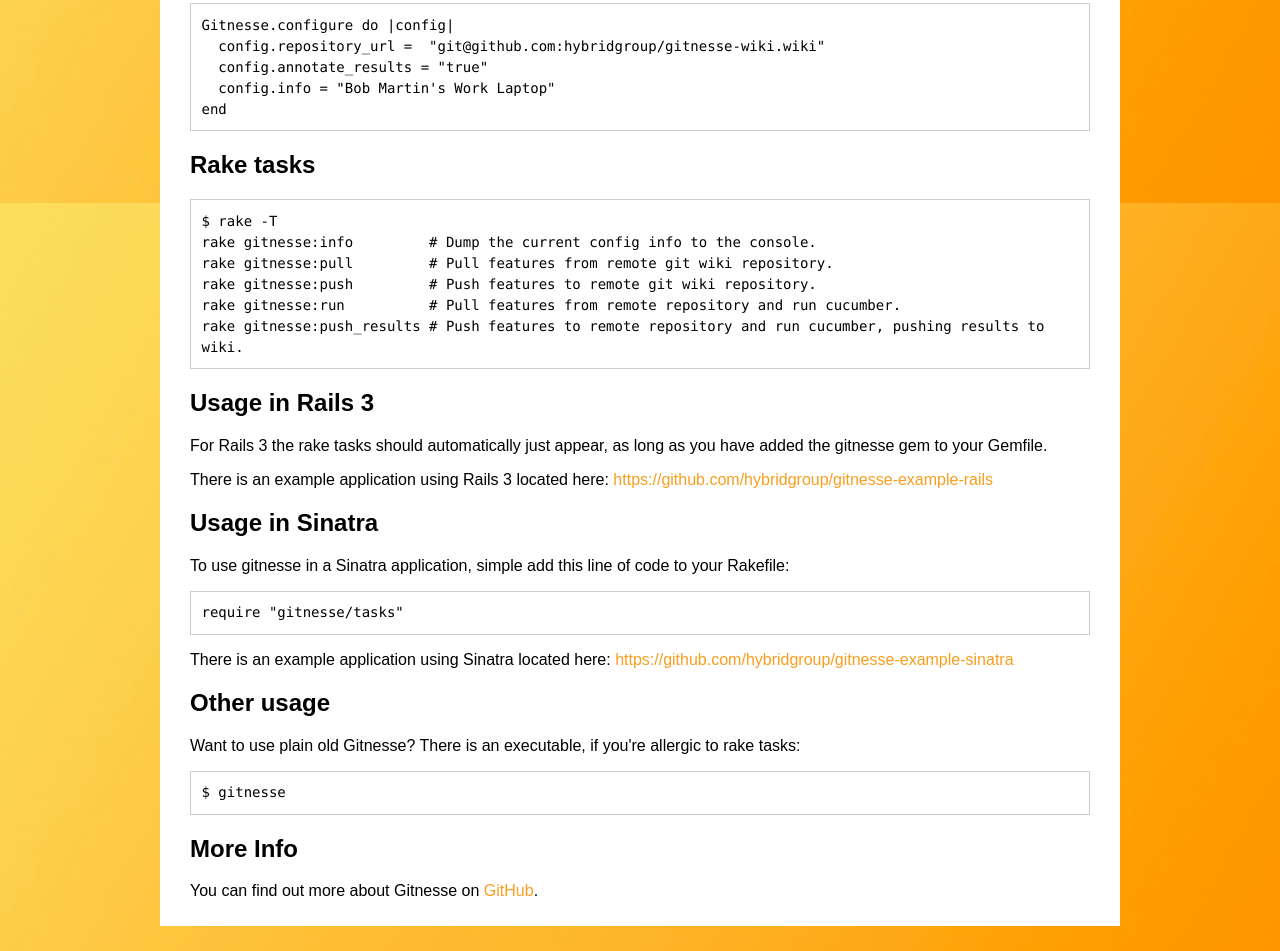
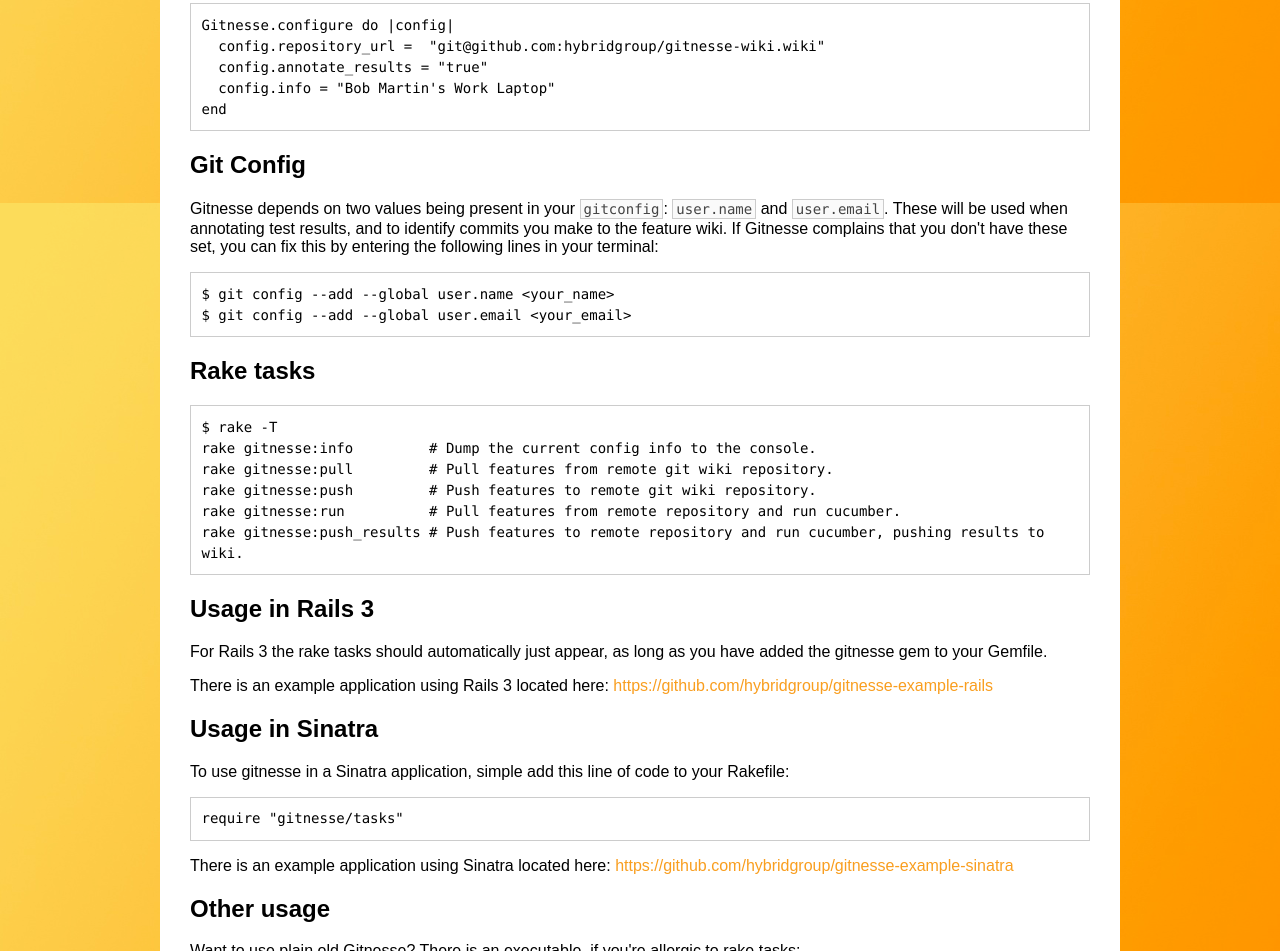
Before and after one commit to hybridgroup/gitnesse, a plain HTML site: page index.html in a window 1280 px wide. Shown: the part 1397-2348 px from the top of the page. Drawn offline with Linux system fonts and the light colour scheme.

Commit message:
Added git config info to index.html

```diff
--- a/index.html
+++ b/index.html
@@ -73,6 +73,21 @@
           </p>
         </section>
 
+        <section id="section-gitconfig">
+        <h2>Git Config</h2>
+
+        <p>
+          Gitnesse depends on two values being present in your <code>gitconfig</code>: <code>user.name</code>
+          and <code>user.email</code>. These will be used when annotating test results, and to
+          identify commits you make to the feature wiki. If Gitnesse complains that you
+          don't have these set, you can fix this by entering the following lines in your
+          terminal:
+        </p>
+
+        <pre><code>$ git config --add --global user.name &lt;your_name&gt;
+$ git config --add --global user.email &lt;your_email&gt;</code></pre>
+        </section>
+
         <section id="section-rake-tasks">
           <h2>Rake tasks</h2>
           <p>
```
